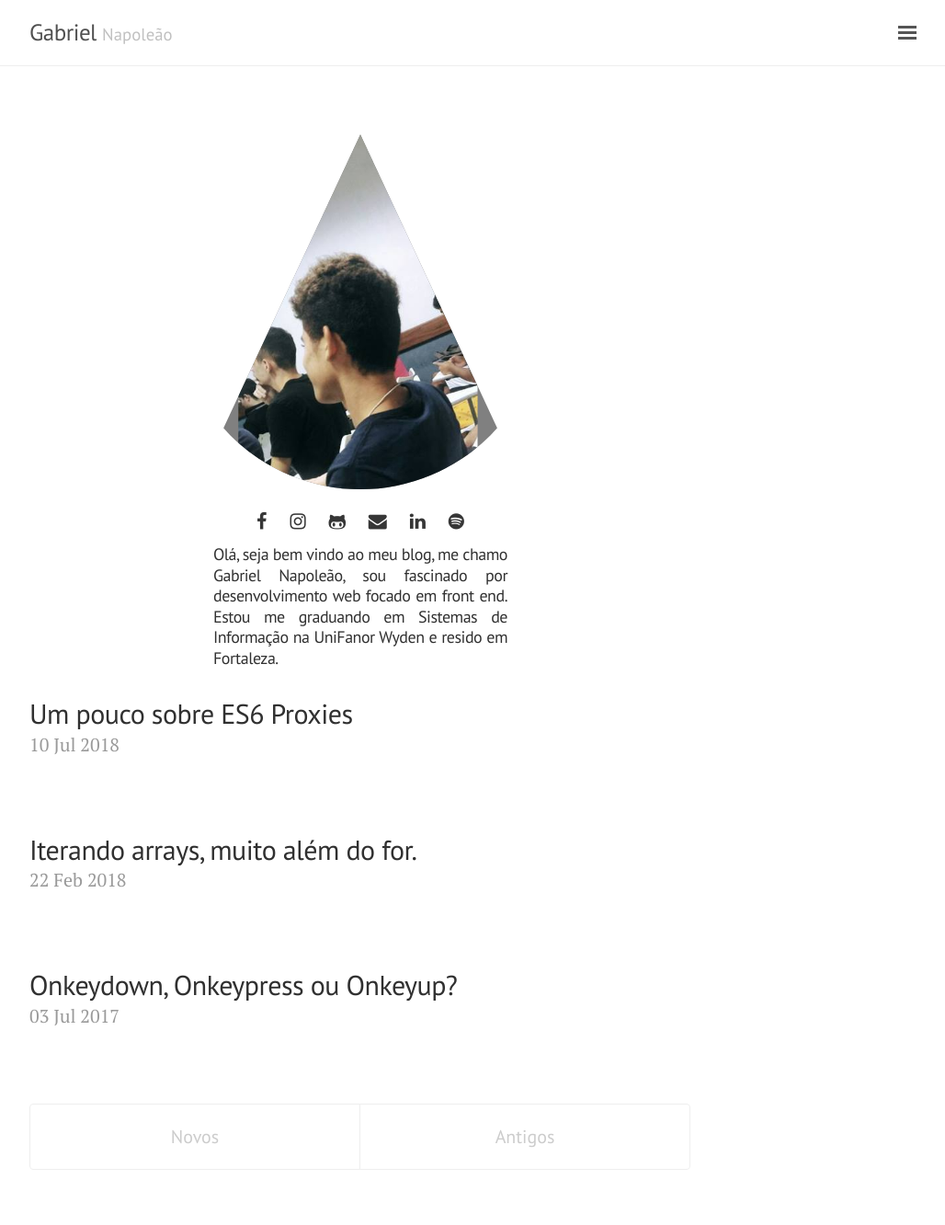
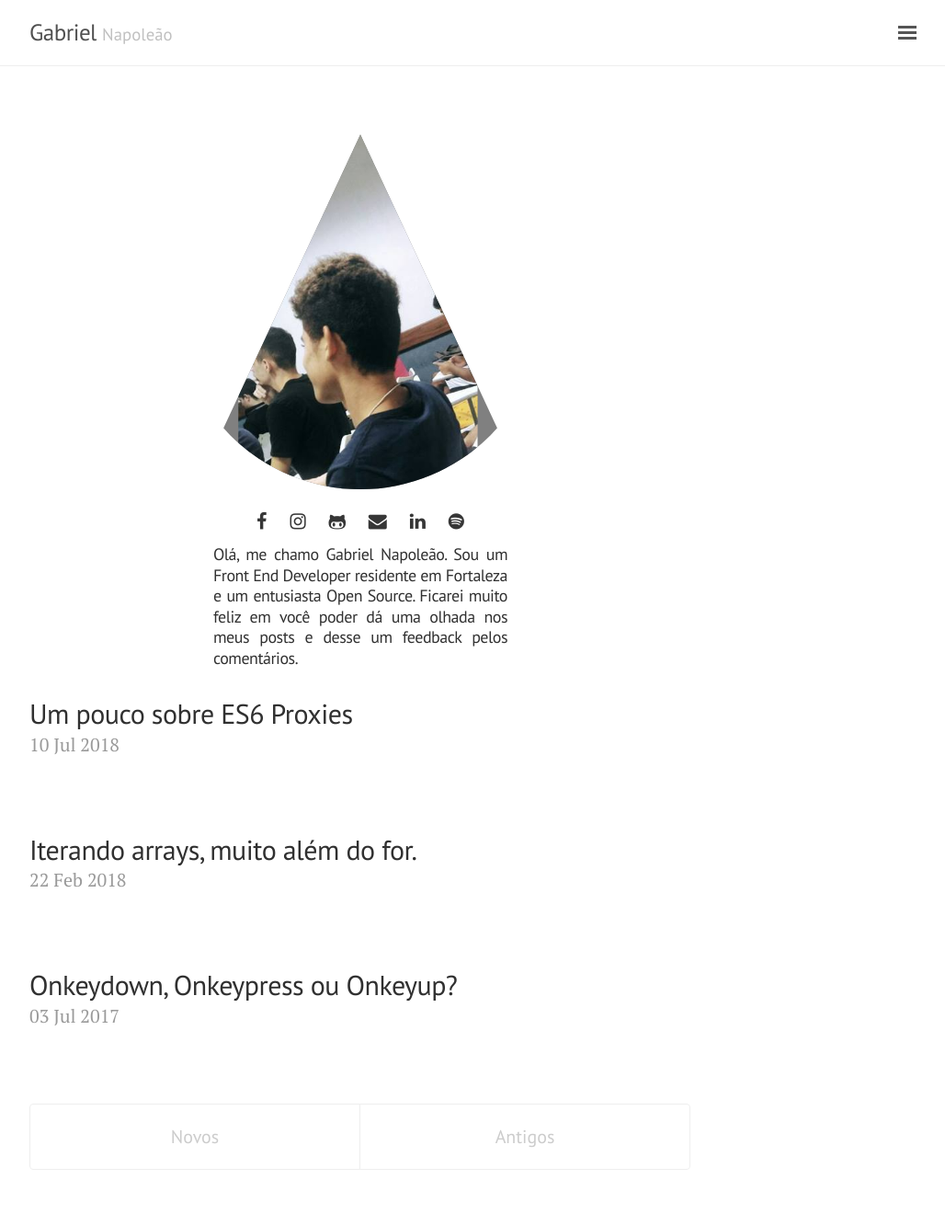
Before and after one commit to whoamindx/whoamindx.github.io, a Jekyll site: the page built from index.html, in a window 1280 px wide. Shown: the whole page at 92% size, without its empty margins (248-1276 px from the left). Built offline with Jekyll 4.4.1, drawn with Linux system fonts in a browser that asks for light colours; the list of posts is cut into pages by our own code.

Commit message:
Update _config.yml

```diff
--- a/_config.yml
+++ b/_config.yml
@@ -7,7 +7,7 @@ permalink:           /:year/:title
 # Setup
 title:               Gabriel
 tagline:             ''
-description:         'Olá, seja bem vindo ao meu blog, me chamo Gabriel Napoleão, sou fascinado por desenvolvimento web focado em front end. Estou me graduando em Sistemas de Informação na UniFanor Wyden e resido em Fortaleza.' #'A reserved <a href="http://jekyllrb.com" target="_blank">Jekyll</a> theme that places the utmost gravity on content with a hidden drawer. Made by <a href="https://twitter.com/mdo" target="_blank">@mdo</a>.'
+description:         'Olá, me chamo Gabriel Napoleão. Sou um Front End Developer residente em Fortaleza e um entusiasta Open Source. Ficarei muito feliz em você poder dá uma olhada nos meus posts e desse um feedback pelos comentários.' #'A reserved <a href="http://jekyllrb.com" target="_blank">Jekyll</a> theme that places the utmost gravity on content with a hidden drawer. Made by <a href="https://twitter.com/mdo" target="_blank">@mdo</a>.'
 url:                 http://gabrielndr.github.io
 baseurl:             ''
 paginate:            5
```
